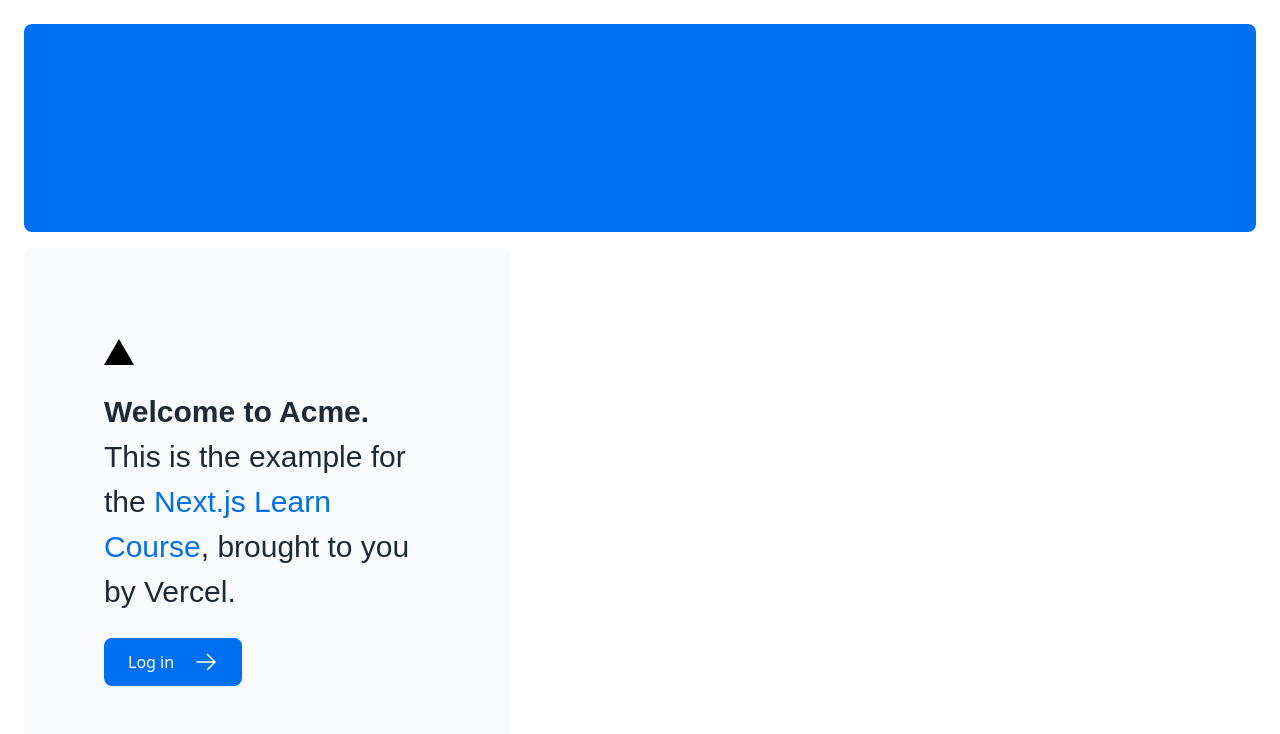
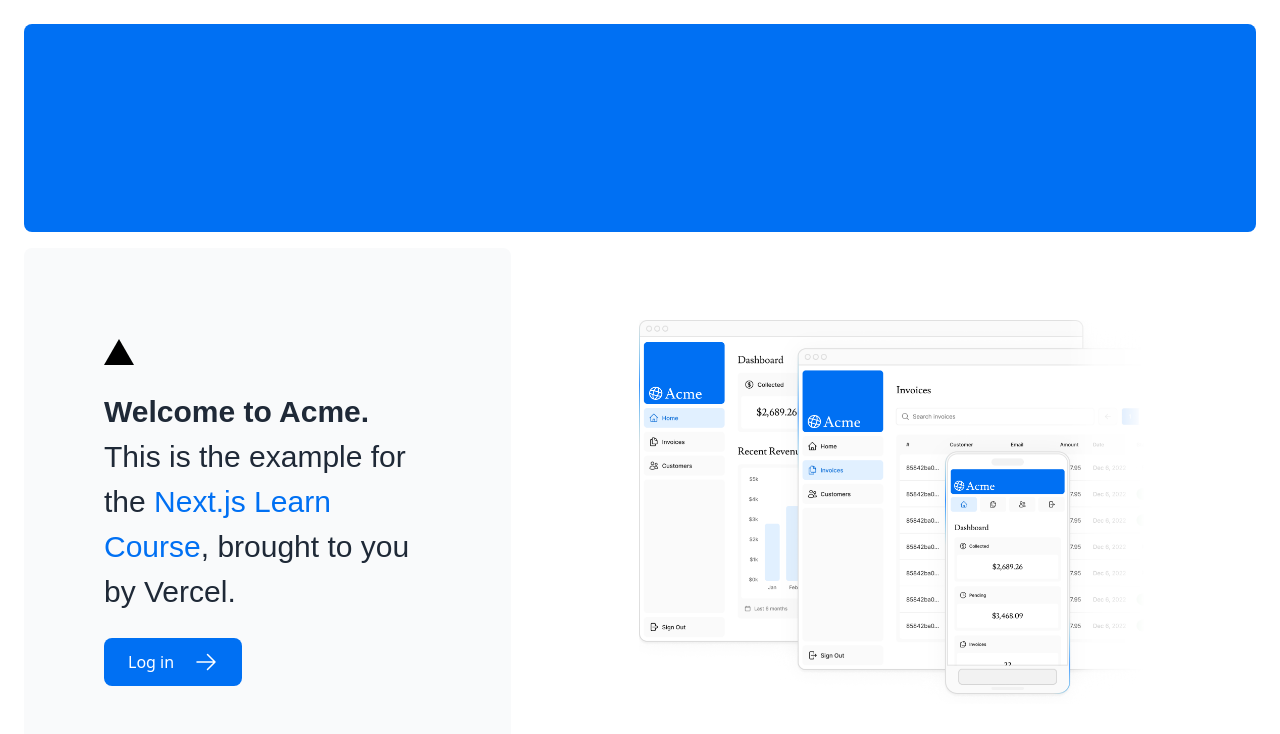
Before and after one commit to Palak09sh/Nextjs-dashboard, a Next.js app: page / in a window 1280 px wide. Shown: the top 734 px of the page. Built offline with nearby package versions, Linux system fonts and the light colour scheme; a web font is replaced by a local one.

Commit message:
learn image optimization in nextjs

```diff
--- a/app/page.tsx
+++ b/app/page.tsx
@@ -3,6 +3,7 @@
 import Link from 'next/link';
 import styles from '@/app/ui/home.module.css';
 import { lusitana } from '@/app/ui/font';
+import Image from 'next/image'
 
 export default function Page() {
   return (
@@ -33,6 +34,20 @@
         </div>
         <div className="flex items-center justify-center p-6 md:w-3/5 md:px-28 md:py-12">
           {/* Add Hero Images Here */}
+        <Image
+        src="/hero-desktop.png"
+        width={1000}
+        height={760}
+        className="hidden md:block"
+        alt="Screenshots of the dashboard project showing desktop version"
+      />
+        <Image
+        src="/hero-mobile.png"
+        width={560}
+        height={620}
+        className="block md:hidden"
+        alt="Screenshot of the dashboard project showing mobile version"
+      />
         </div>
       </div>
     </main>
```
